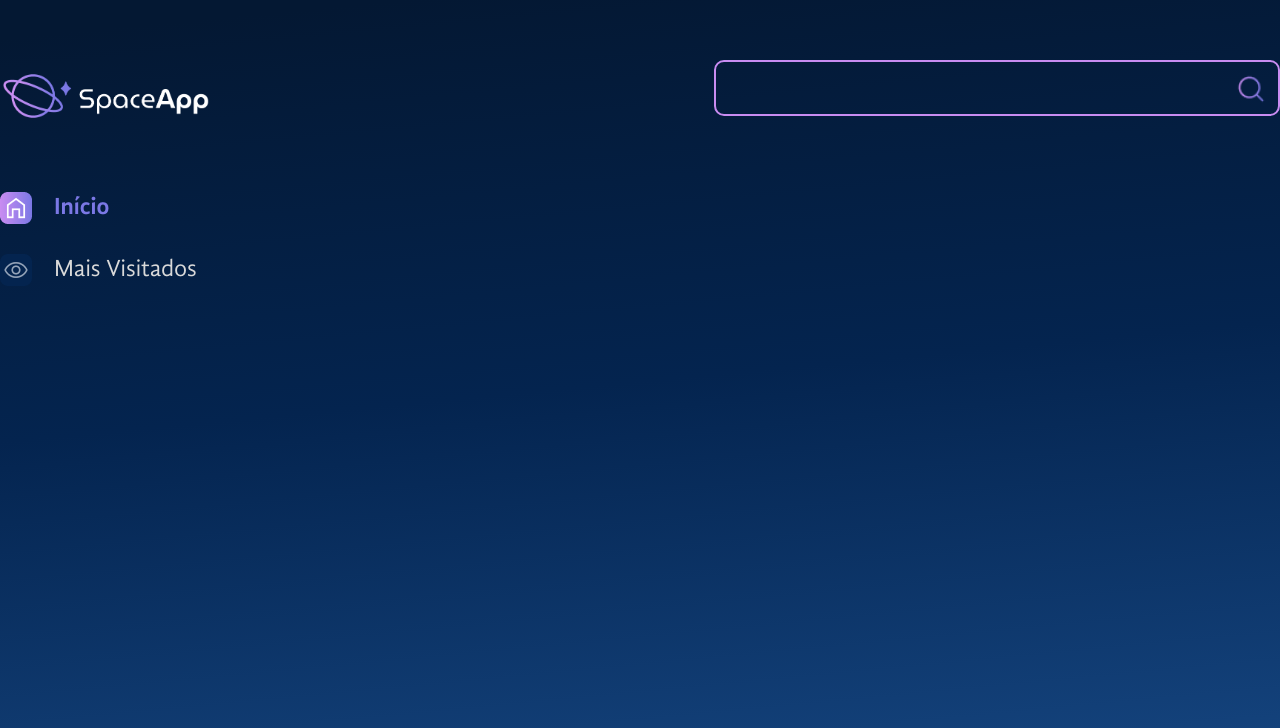
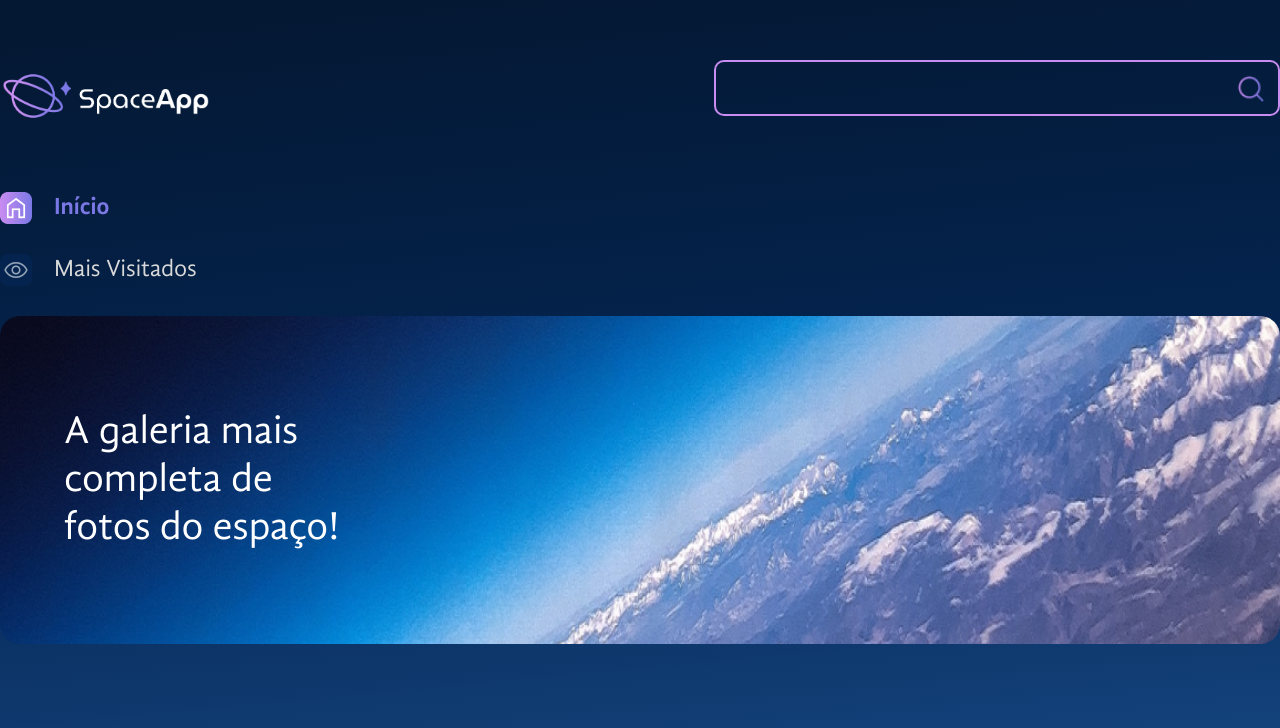
Before and after one commit to gilberto-espinosa/space-app-react, a React (Vite) app: page / in a window 1280 px wide. Shown: the top 728 px of the page. Built offline with nearby package versions, Linux system fonts and the light colour scheme.

Commit message:
Banner finalizado

```diff
--- a/src/App.jsx
+++ b/src/App.jsx
@@ -1,6 +1,8 @@
+import Banner from "./componentes/Banner";
 import { styled } from "styled-components";
+import Cabecalho from "./componentes/Cabecalho";
+import bannerBackground from "./assets/banner.png";
 import BarraLateral from "./componentes/BarraLateral";
-import Cabecalho from "./componentes/Cabecalho";
 import EstilosGlobais from "./componentes/EstilosGlobais";
 
 const FundoGradiente = styled.div`
@@ -20,6 +22,10 @@
       <EstilosGlobais />
       <Cabecalho />
       <BarraLateral />
+      <Banner
+        texto="A galeria mais completa de fotos do espaço!"
+        backgroundImage={bannerBackground}
+      />
     </FundoGradiente>
   );
 }
```
Also changed, not shown: src/assets/banner.png (added).
